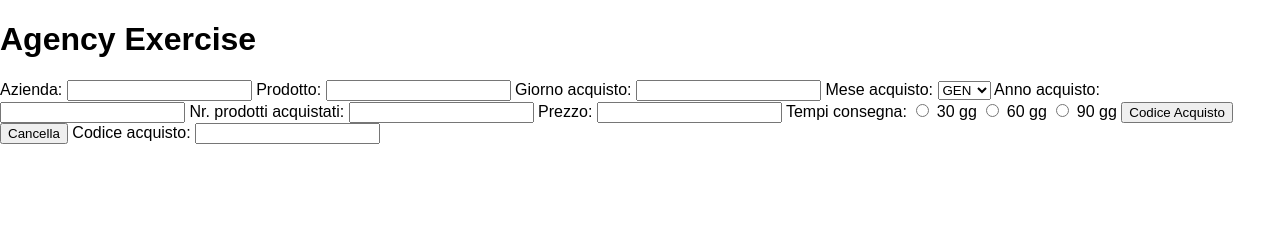
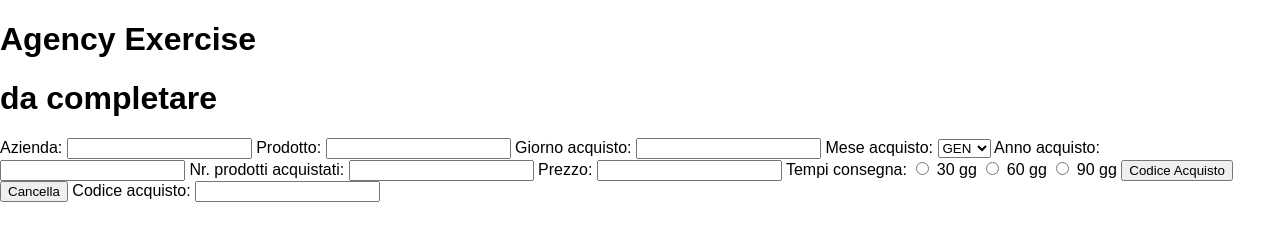
Before and after one commit to LoliP00py/agency.io.github, a plain HTML site: page index.html in a window 1280 px wide. Drawn offline with Linux system fonts and the light colour scheme.

Commit message:
Update index.html

```diff
--- a/index.html
+++ b/index.html
@@ -12,6 +12,7 @@
         <!-- End of JS Import -->
         <title>Agency</title>
         <h1>Agency Exercise</h1>
+        <h1>da completare</h1>
     </head>
     <body>
         <form>
```
